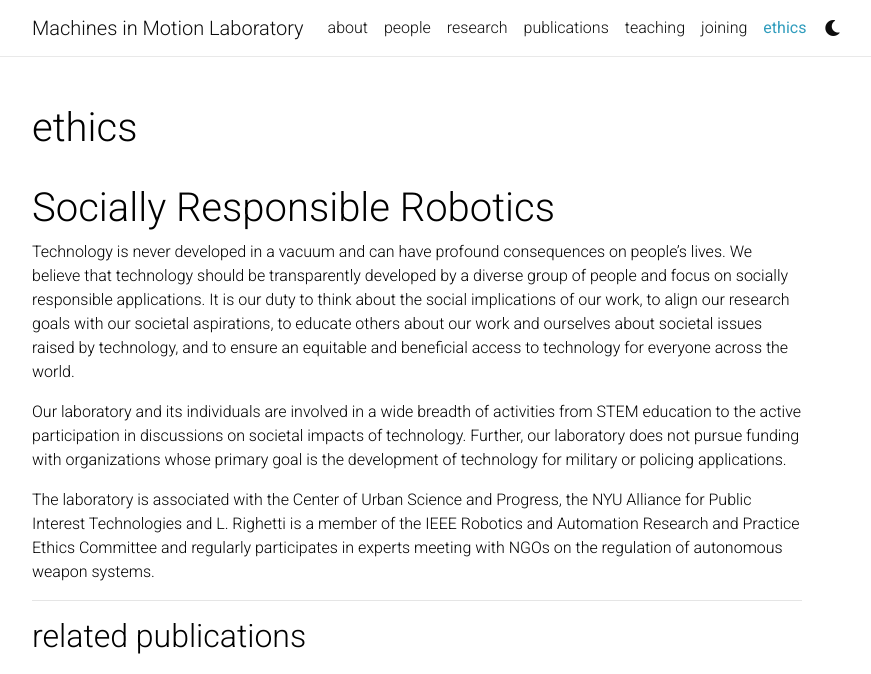
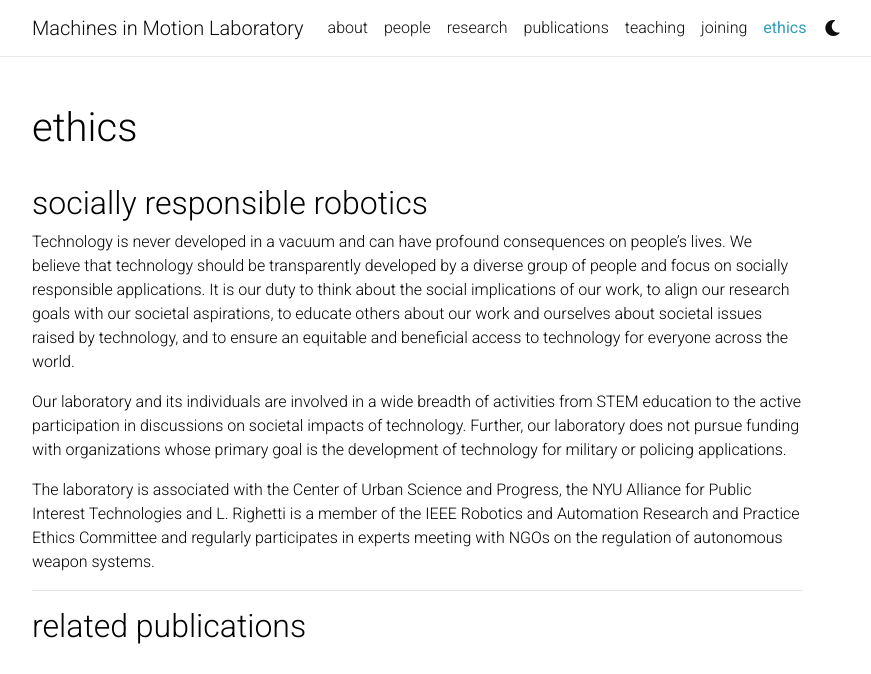
Before and after one commit to machines-in-motion/mim_website, a Jekyll site: the page built from _pages/ethics.md, in a window 1280 px wide, cut to the strip 0-674 px from the top of the page. Shown: the whole strip, without its empty margins (223-1094 px from the left). Built offline with Jekyll 4.4.1, drawn with Linux system fonts in a browser that asks for light colours; nearby versions of some CDN libraries; a style sheet for code colours, icons or effects is not loaded.

Commit message:
style update

```diff
--- a/_pages/ethics.md
+++ b/_pages/ethics.md
@@ -7,7 +7,7 @@ nav: true
 order: 6
 ---
 
-# Socially Responsible Robotics
+## socially responsible robotics
 
 Technology is never developed in a vacuum and can have profound consequences on people’s lives. We believe that technology should be transparently developed by a diverse group of people and focus on socially responsible applications. It is our duty to think about the social implications of our work, to align our research goals with our societal aspirations, to educate others about our work and ourselves about societal issues raised by technology, and to ensure an equitable and beneficial access to technology for everyone across the world.
 
```
